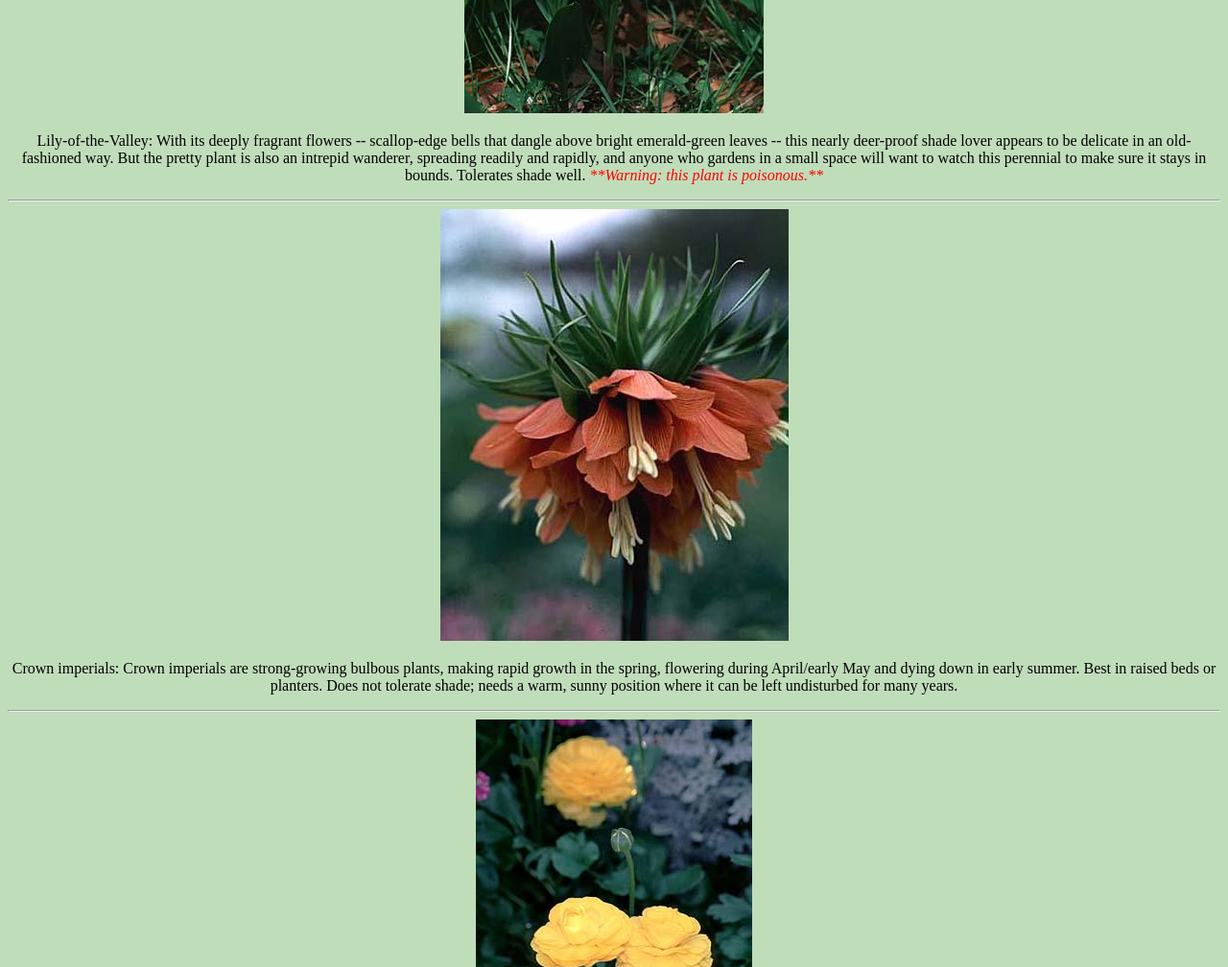
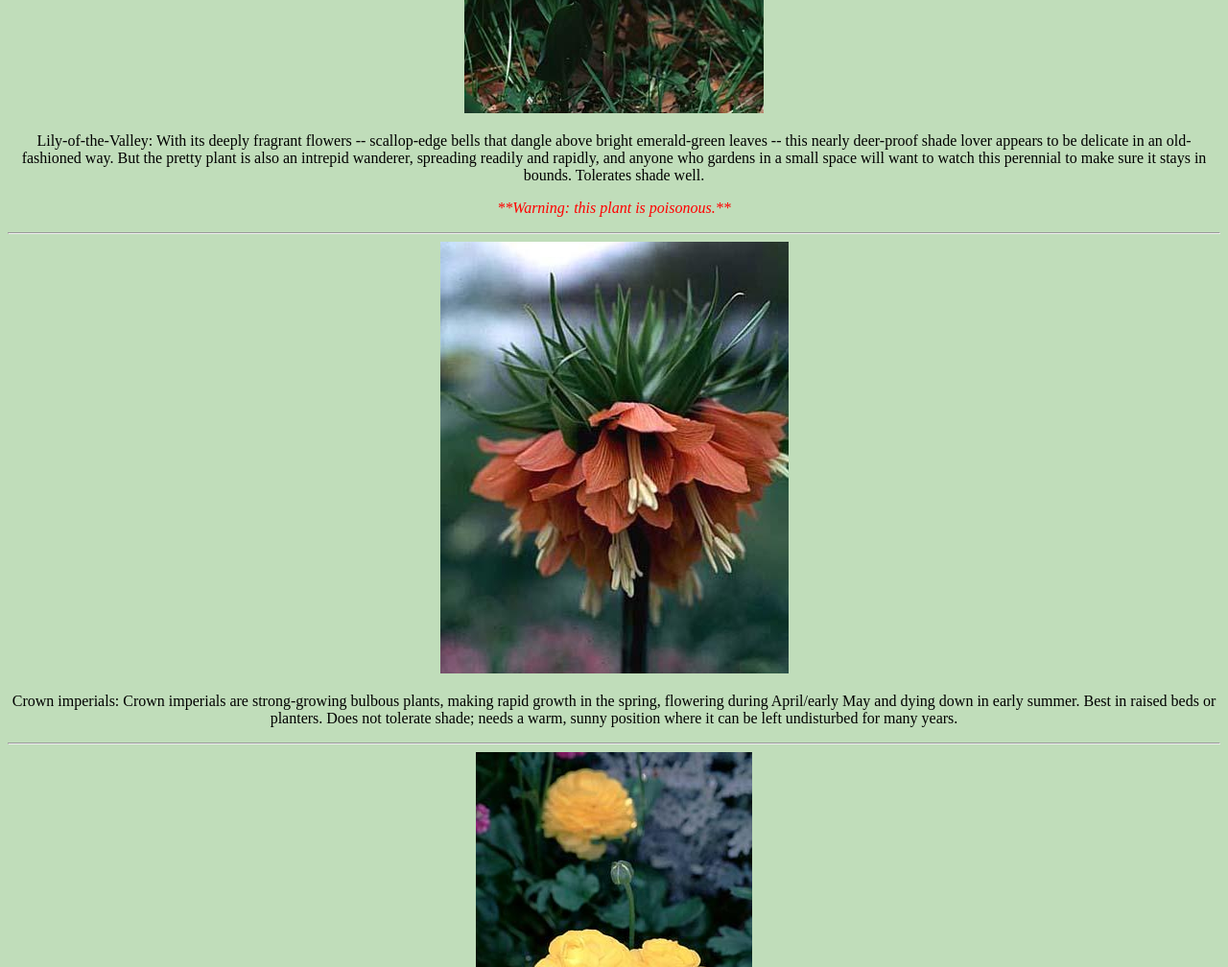
Before and after one commit to momentum-team-2/html-small-business-website-joeyviolacode, a plain HTML site: page in-stock.html in a window 1280 px wide. Shown: the part 1040-2048 px from the top of the page at 96% size. Drawn offline with Linux system fonts and the light colour scheme.

Commit message:
Slightly adjusted poisonous indicator on stock page

```diff
--- a/in-stock.html
+++ b/in-stock.html
@@ -19,7 +19,8 @@
         <p>Wild hyacinth: This bulbflower naturalizes well in gardens. The bulb grows best in well-drained soil high in humus. It will grow in lightly shaded forest areas and on rocky outcrops as well as in open meadows or prairies. Additionally it is found growing alongside streams and rivers. The plants may be divided in autumn after the leaves have withered. Bulbs should be planted in the autumn. Additionally the plant spreads by seed rather than by runners.</p>
         <hr>
         <img src="starter_files/images/lily-of-the-valley.jpg">
-        <p>Lily-of-the-Valley: With its deeply fragrant flowers -- scallop-edge bells that dangle above bright emerald-green leaves -- this nearly deer-proof shade lover appears to be delicate in an old-fashioned way. But the pretty plant is also an intrepid wanderer, spreading readily and rapidly, and anyone who gardens in a small space will want to watch this perennial to make sure it stays in bounds. Tolerates shade well. <em style="color:red">**Warning: this plant is poisonous.**</em></p>
+        <p>Lily-of-the-Valley: With its deeply fragrant flowers -- scallop-edge bells that dangle above bright emerald-green leaves -- this nearly deer-proof shade lover appears to be delicate in an old-fashioned way. But the pretty plant is also an intrepid wanderer, spreading readily and rapidly, and anyone who gardens in a small space will want to watch this perennial to make sure it stays in bounds. Tolerates shade well.</p>
+        <p><em style="color:red">**Warning: this plant is poisonous.**</em></p>
         <hr>
         <img src="starter_files/images/crown-imperials.jpg">
         <p>Crown imperials: Crown imperials are strong-growing bulbous plants, making rapid growth in the spring, flowering during April/early May and dying down in early summer. Best in raised beds or planters. Does not tolerate shade; needs a warm, sunny position where it can be left undisturbed for many years.</p>
```
